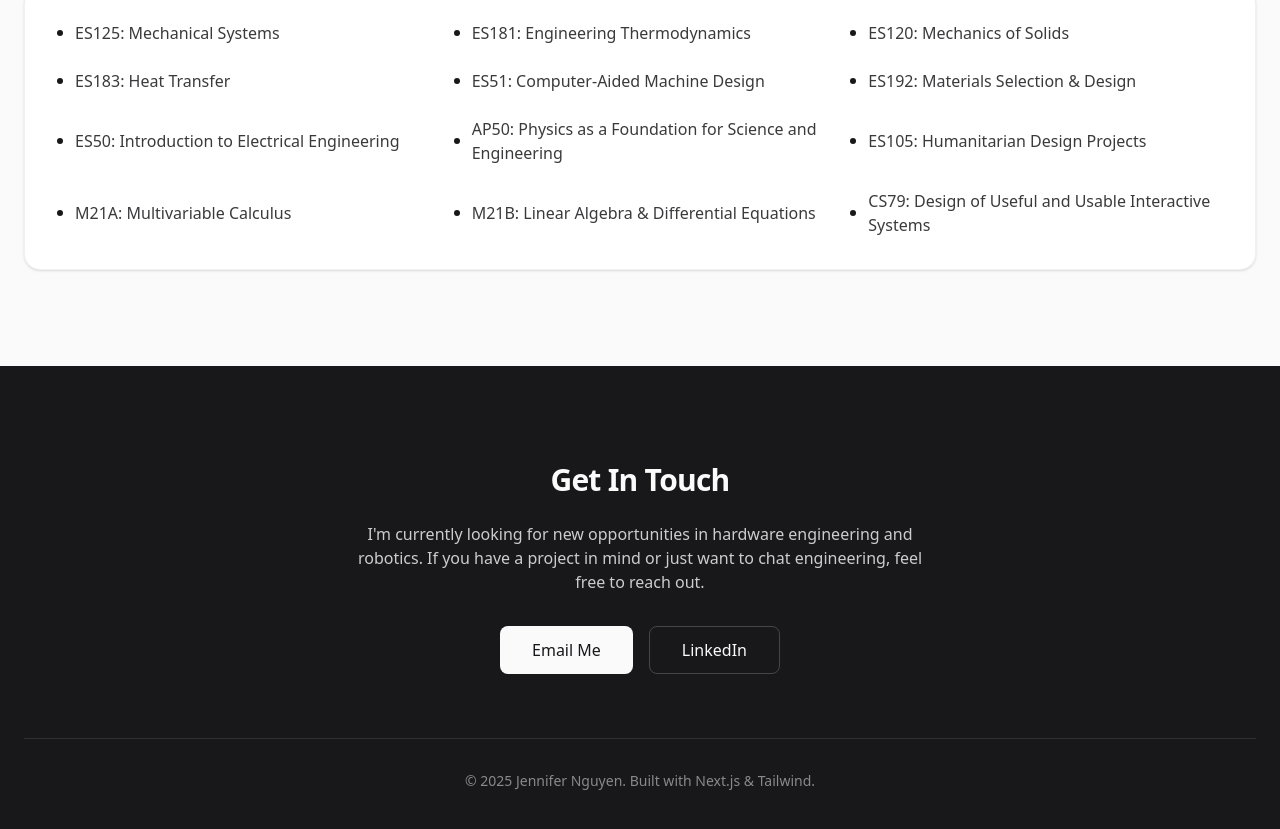
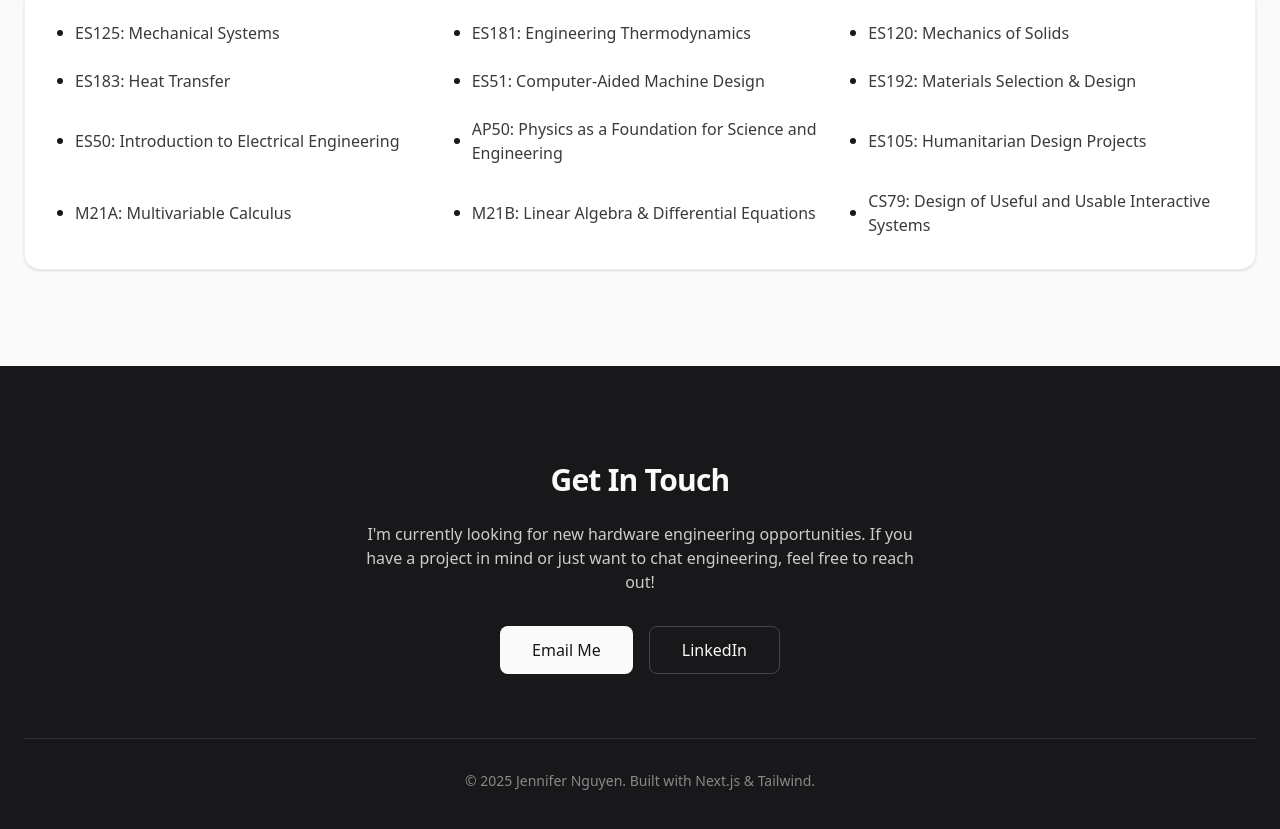
Before and after one commit to jennifer-u-nguyen/portfolio, a Next.js app: page / in a window 1280 px wide. Shown: the part 4564-5393 px from the top of the page. Built offline with nearby package versions, Linux system fonts and the light colour scheme; a web font is replaced by a local one.

Commit message:
changed contact

```diff
--- a/components/Contact.tsx
+++ b/components/Contact.tsx
@@ -8,8 +8,8 @@ export default function Contact() {
             <div className="container mx-auto px-4 md:px-6 text-center">
                 <h2 className="text-3xl font-bold tracking-tight mb-6">Get In Touch</h2>
                 <p className="text-primary-foreground/80 mb-8 max-w-xl mx-auto">
-                    I'm currently looking for new opportunities in hardware engineering and robotics.
-                    If you have a project in mind or just want to chat engineering, feel free to reach out.
+                    I'm currently looking for new hardware engineering opportunities.
+                    If you have a project in mind or just want to chat engineering, feel free to reach out!
                 </p>
 
                 <div className="flex flex-col sm:flex-row gap-4 justify-center items-center">
```
